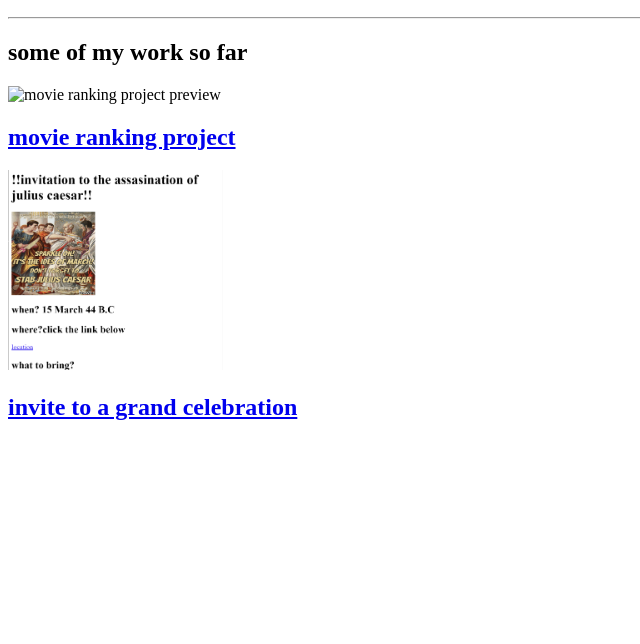
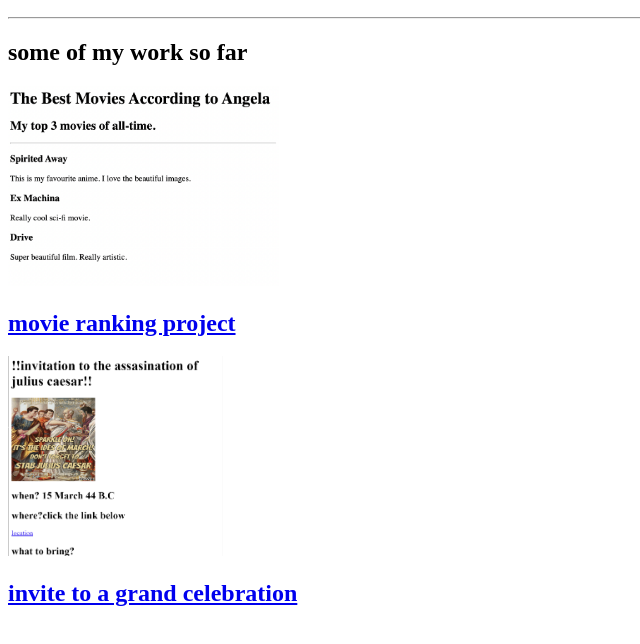
Before and after one commit to pragya-bansal/html-portfolio, a plain HTML site: page index.html in a window 1280 px wide. Shown: the part 110-754 px from the top of the page, without its empty margins (0-640 px from the left). Drawn offline with Linux system fonts and the light colour scheme.

Commit message:
Update index.html

```diff
--- a/index.html
+++ b/index.html
@@ -11,10 +11,10 @@
     <h2>I'm an aspiring  web developer</h2>
     <hr/>
     <h2>some of my work so far</h2>
-    <img src="./movies.png" height="200" alt="movie ranking project preview"/>
-    <h2><a href="/movie_ranking.html">movie ranking project</a></h2>
+    <img src="./movie-ranking.png" height="200" alt="movie ranking project preview"/>
+    <h2><a href="movie_ranking.html">movie ranking project</a></h2>
     <img src="./webpage2.png" height="200" alt="second website project preview"/>
-    <h2><a href="/webpage2.html">invite to a grand celebration</a></h2>
+    <h2><a href="webpage2.html">invite to a grand celebration</a></h2>
 
  </body>
  </html>
```
